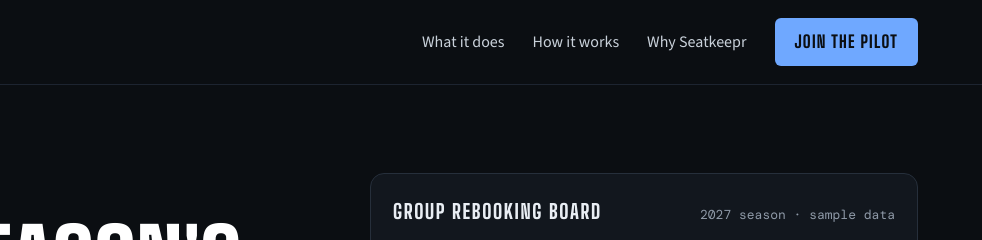
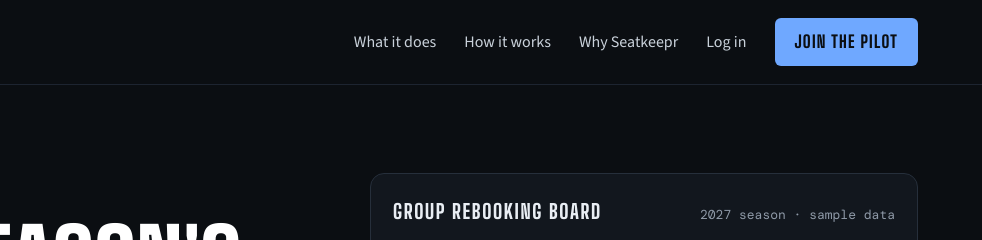
Before and after one commit to erinmscott21-sportsfrx/seatkeepr-site, a plain HTML site: page index.html in a window 1280 px wide. Shown: the top 240 px of the page, 298-1280 px from the left. Drawn offline with nearby package versions, Linux system fonts and the light colour scheme.

Commit message:
Serve the landing page at seatkeepr.com and link to the app
Co-Authored-By: Claude Opus 5.5 <noreply@anthropic.com>

```diff
--- a/index.html
+++ b/index.html
@@ -39,6 +39,7 @@ a:focus-visible,button:focus-visible,input:focus-visible,select:focus-visible{ou
 <a href="#what" style="color: #c9d1da; text-decoration: none; font-size: 16px">What it does</a>
 <a href="#how" style="color: #c9d1da; text-decoration: none; font-size: 16px">How it works</a>
 <a href="#why" style="color: #c9d1da; text-decoration: none; font-size: 16px">Why Seatkeepr</a>
+<a href="https://app.seatkeepr.com/login" style="color: #c9d1da; text-decoration: none; font-size: 16px">Log in</a>
 <a href="#demo" class="disp" style="background: #6fa8ff; color: #0b0e12; text-decoration: none; font-weight: 800; font-size: 17px; letter-spacing: 0.07em; padding: 11px 20px; border-radius: 6px">Join the pilot</a>
 </div>
 </nav>
```
Also changed, not shown: 1 other file.
